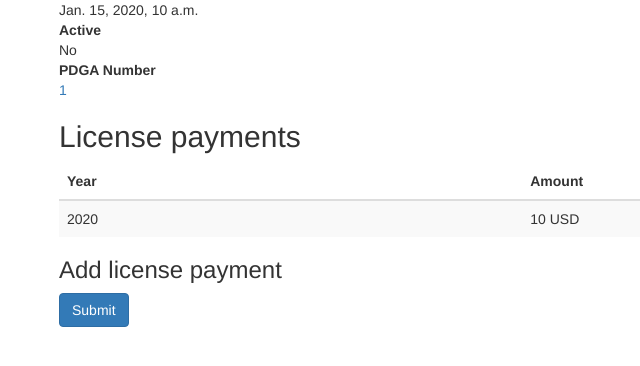
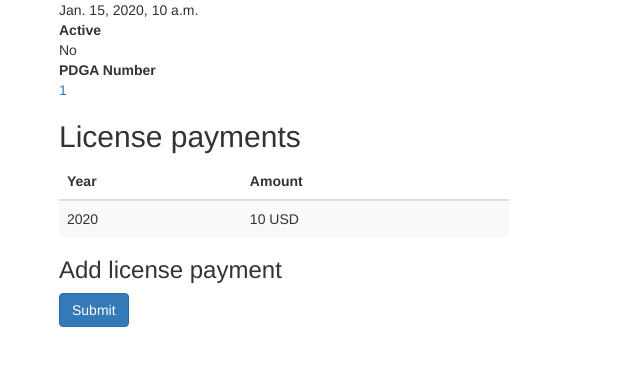
Before and after one commit to jonejone/clubmembers, a Django app: template clubmembers/frontend/templates/club/member.html in a window 1280 px wide. Shown: the part 190-556 px from the top of the page, without its empty margins (11-651 px from the left). Run offline with Django 3.2, Linux system fonts and the light colour scheme; the template is opened without the code that fills it: most values are stand-ins (such as "Sample title", 1, 10 or a date in 2020); some libraries are stand-ins or nearby versions.

Commit message:
Tweaked CSS

```diff
--- a/clubmembers/frontend/static/clubmembers/css/clubmembers.css
+++ b/clubmembers/frontend/static/clubmembers/css/clubmembers.css
@@ -4,6 +4,6 @@
     body {padding-top: 60px;}
 }
 
-.member-payments-table {
+.container .member-payments-table {
     width: 450px;
 }
```
